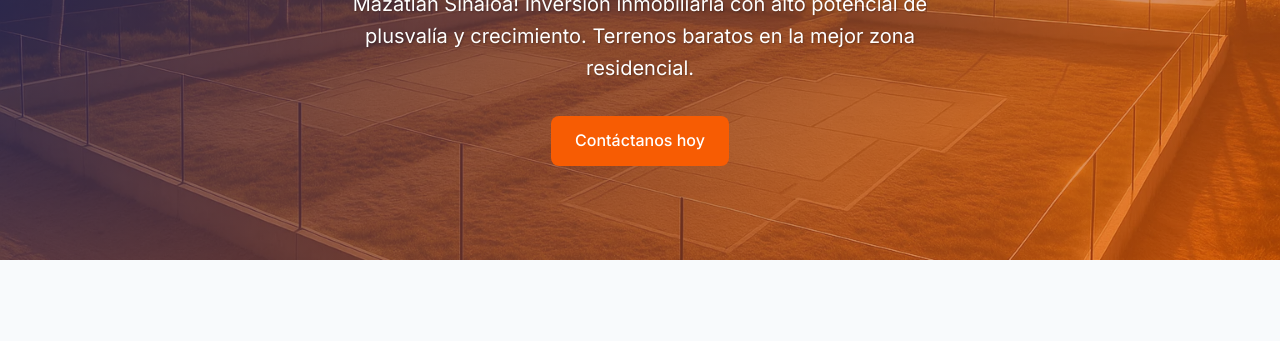
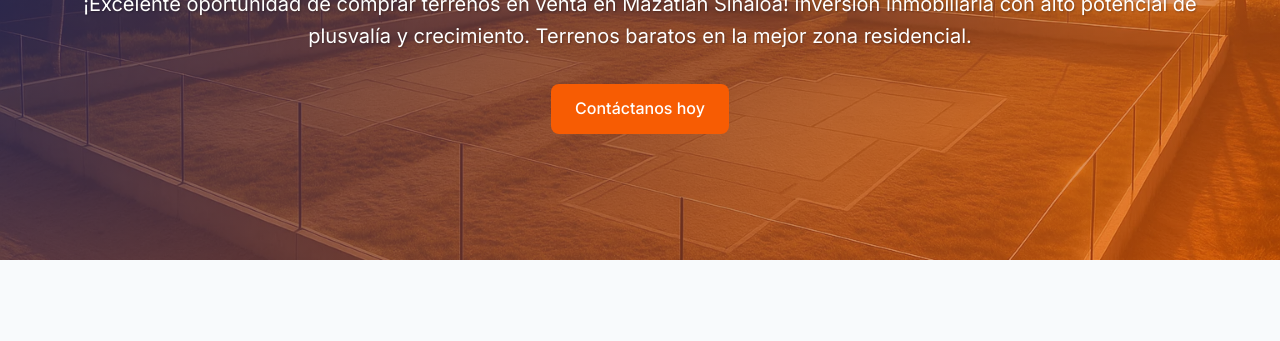
Before and after one commit to jdesmond7/terrenosmazatlan, a plain HTML site: page index.html in a window 1280 px wide. Shown: the part 220-561 px from the top of the page. Drawn offline with Linux system fonts and the light colour scheme.

Commit message:
Adjust hero text width to match title width

```diff
--- a/css/styles.css
+++ b/css/styles.css
@@ -73,9 +73,6 @@ img {
 .hero-content p {
     font-size: 1.25rem;
     margin-bottom: 2rem;
-    max-width: 600px;
-    margin-left: auto;
-    margin-right: auto;
     text-shadow: 1px 1px 2px rgba(0,0,0,0.3);
 }
 
```
